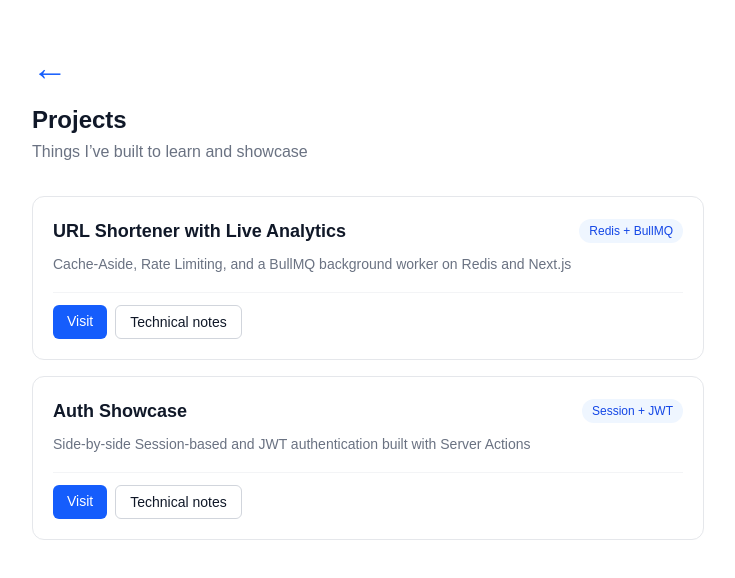
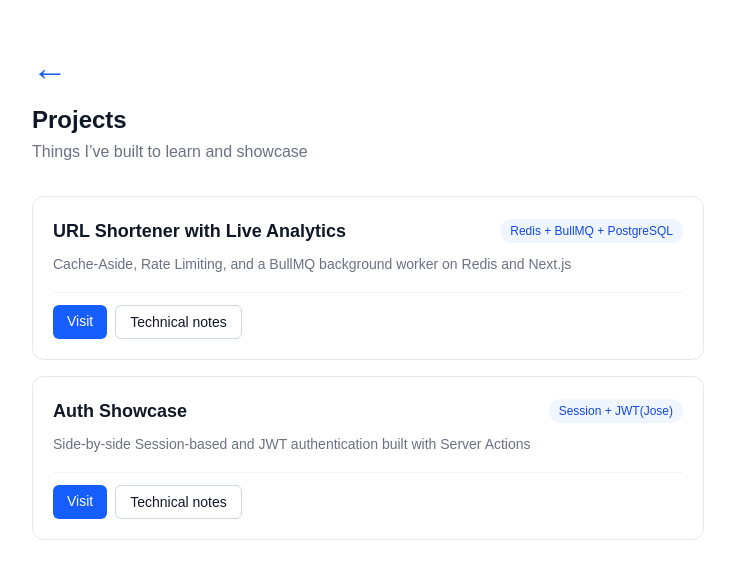
Before and after one commit to trixcoding/portfolio-landing, a Next.js app: page /en/projects in a window 1280 px wide. Shown: the top 578 px of the page, without its empty margins (272-1007 px from the left). Built offline with nearby package versions, Linux system fonts and the light colour scheme.

Commit message:
Update page.tsx

```diff
--- a/app/[locale]/projects/page.tsx
+++ b/app/[locale]/projects/page.tsx
@@ -23,7 +23,7 @@ export default async function ProjectsPage() {
          <ProjectCard
   title={t('urlShortener.title')}
   description={t('urlShortener.description')}
-  tag="Redis + BullMQ"
+  tag="Redis + BullMQ + PostgreSQL"
   visitLabel={t('urlShortener.visit')}
   aboutLabel={t('urlShortener.about')}
   visitUrl="https://url-shortener-xnmp.vercel.app/"
@@ -32,7 +32,7 @@ export default async function ProjectsPage() {
 <ProjectCard
   title={t('authShowcase.title')}
   description={t('authShowcase.description')}
-  tag="Session + JWT"
+  tag="Session + JWT(Jose)"
   visitLabel={t('authShowcase.visit')}
   aboutLabel={t('authShowcase.about')}
   visitUrl="https://auth-showcase-two.vercel.app/"
```
